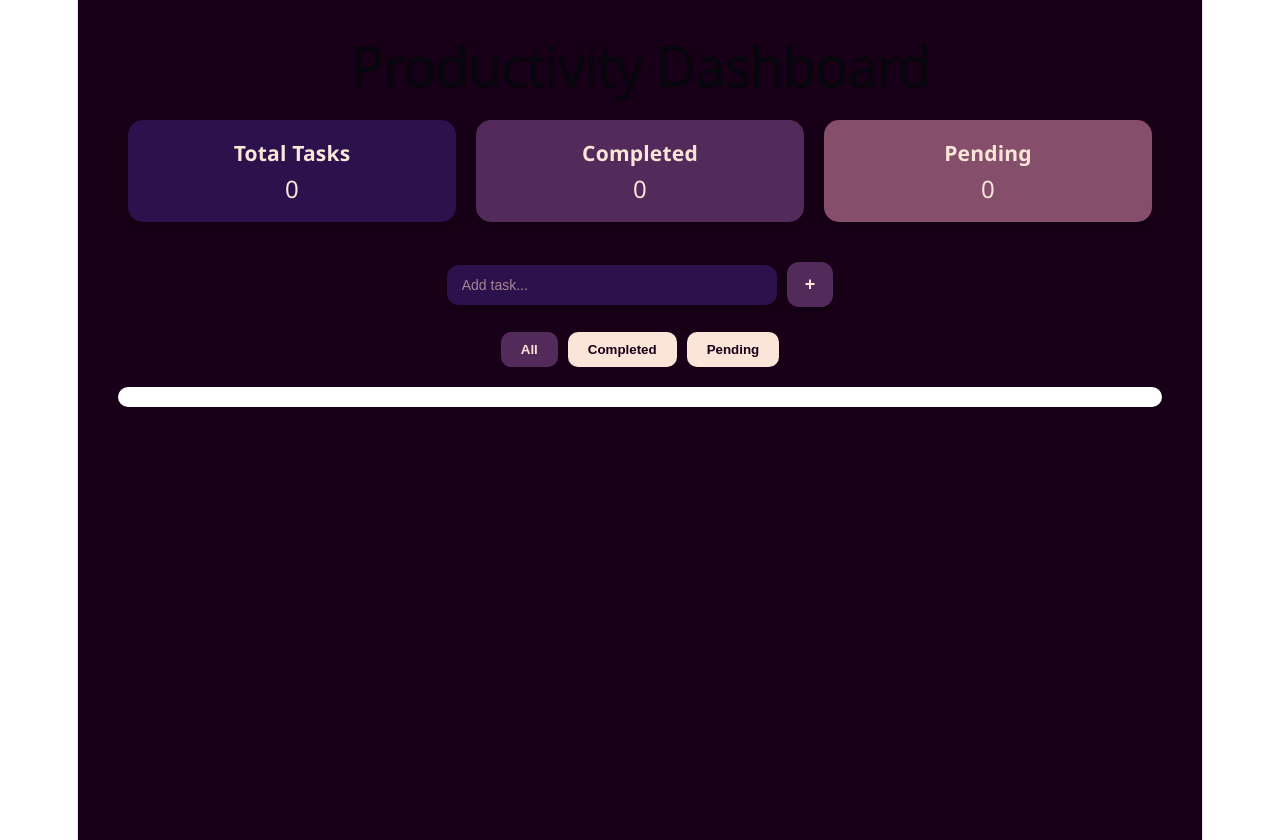
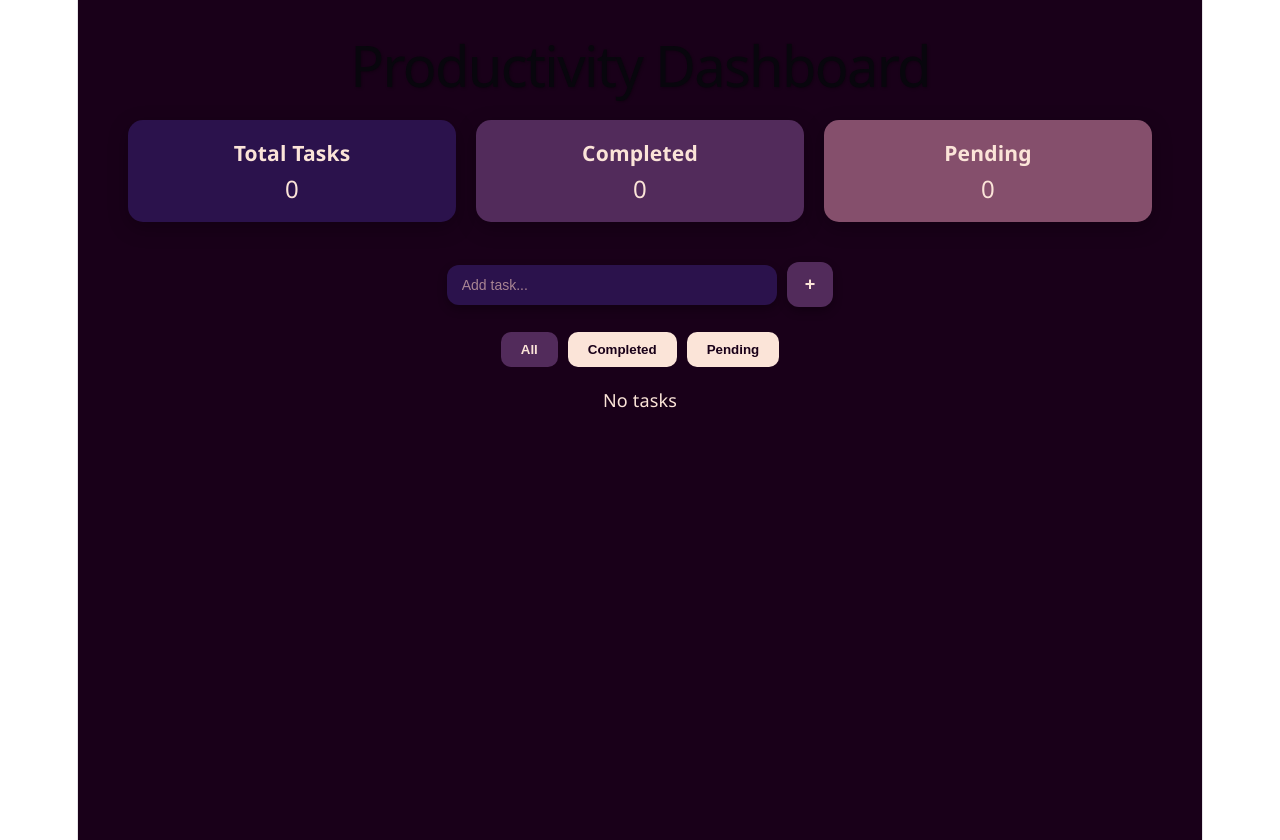
Before and after one commit to saraabbih1/Hermes, a React (Vite) app: page / in a window 1280 px wide. Built offline with nearby package versions, Linux system fonts and the light colour scheme.

Commit message:
update:tasklist

```diff
--- a/src/components/TaskList.jsx
+++ b/src/components/TaskList.jsx
@@ -1,20 +1,41 @@
 function TaskList({ tasks, deleteTask, toggleTask }) {
-  return (
-   <div
+  if (tasks.length === 0)
+    return <p style={{ textAlign: "center" }}>No tasks</p>;
 
-  style={{
+const container = {
+  display: "flex",
+  flexDirection: "column", // ✅ باش يجيو تحت بعضهم
+  gap: "10px",
+  alignItems: "center",
+};
+
+const taskCard = {
+  width: "100%",
+  maxWidth: "500px",
   display: "flex",
   justifyContent: "space-between",
   alignItems: "center",
-    background: "#fff",
-    margin: "10px 0",
-    padding: "10px",
-    borderRadius: "10px",
-    boxShadow: "0 2px 5px rgba(0,0,0,0.1)",
-  }}
->
+  padding: "15px",
+  borderRadius: "12px",
+  backgroundColor: "#2B124C", // ✅ غامق
+  boxShadow: "0 4px 10px rgba(0,0,0,0.3)",
+};
+
+const deleteBtn = {
+  backgroundColor: "#854F6C",
+  color: "#FBE4D8",
+  border: "none",
+  padding: "6px 12px",
+  borderRadius: "8px",
+  cursor: "pointer",
+};
+
+  return (
+    <div style={container}>
       {tasks.map((task) => (
-        <div key={task.id}>
+        <div key={task.id} style={taskCard}>
+
+          <div style={{ display: "flex", alignItems: "center", gap: "10px" }}>
             <input
               type="checkbox"
               checked={task.completed}
@@ -23,14 +44,19 @@ function TaskList({ tasks, deleteTask, toggleTask }) {
 
             <span
               style={{
+                color: "#FBE4D8", // ✅ text واضح
                 textDecoration: task.completed ? "line-through" : "none",
-              margin: "10px",
+                fontWeight: "500",
               }}
             >
               {task.title}
             </span>
+          </div>
 
-          <button onClick={() => deleteTask(task.id)}>Delete</button>
+          <button style={deleteBtn} onClick={() => deleteTask(task.id)}>
+            Delete
+          </button>
+
         </div>
       ))}
     </div>
```
Lines whose indentation alone changed are shown as unchanged.
